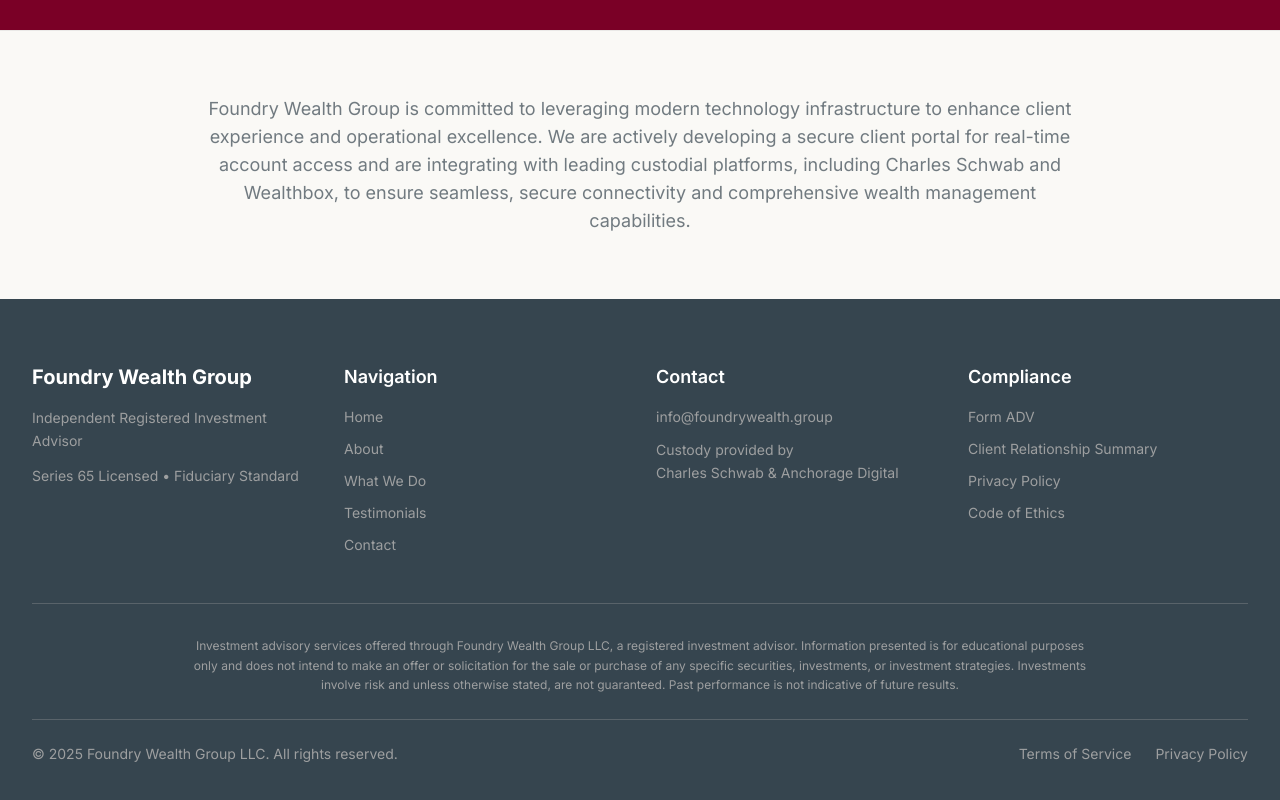
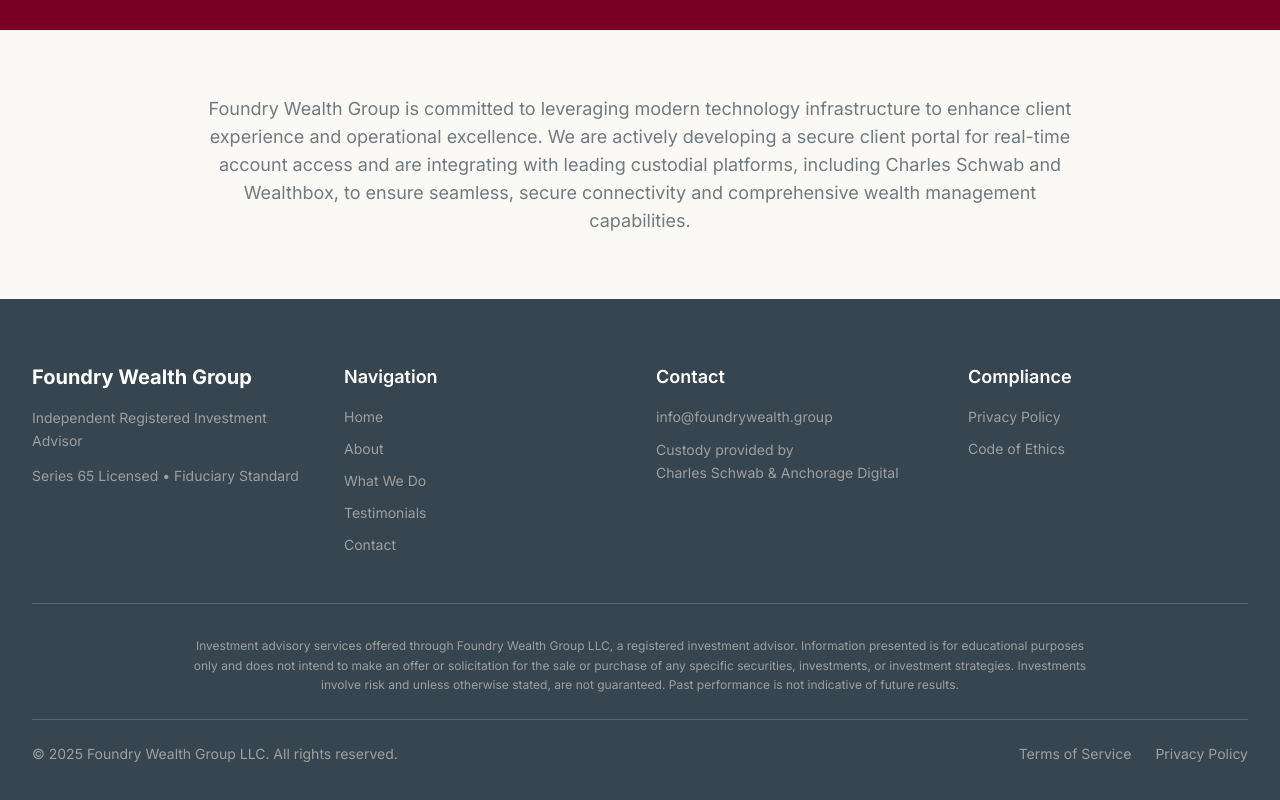
Before and after one commit to LDGUEST/Foundry-Wealth-Group-Website, a Next.js app: page / in a window 1280 px wide. Shown: the part 7962-8762 px from the top of the page. Built offline with nearby package versions, Linux system fonts and the light colour scheme; no server answers.

Commit message:
Remove Form ADV and CRS links from footer - not required for compliance

```diff
--- a/components/Footer.tsx
+++ b/components/Footer.tsx
@@ -72,16 +72,6 @@
             <h3 className="text-lg font-semibold text-white mb-4">Compliance</h3>
             <ul className="space-y-3">
               <li>
-                <Link href="/form-adv" className="text-steel/90 hover:text-white transition-colors text-sm block">
-                  Form ADV
-                </Link>
-              </li>
-              <li>
-                <Link href="/client-relationship-summary" className="text-steel/90 hover:text-white transition-colors text-sm block">
-                  Client Relationship Summary
-                </Link>
-              </li>
-              <li>
                 <Link href="/privacy-policy" className="text-steel/90 hover:text-white transition-colors text-sm block">
                   Privacy Policy
                 </Link>
```
